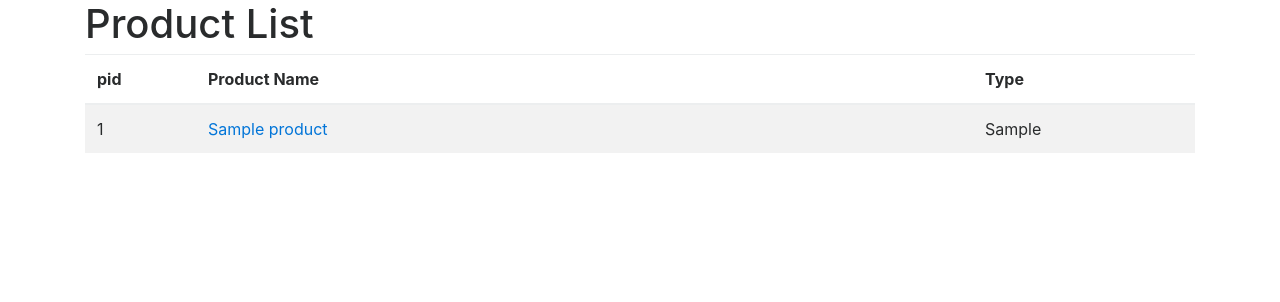
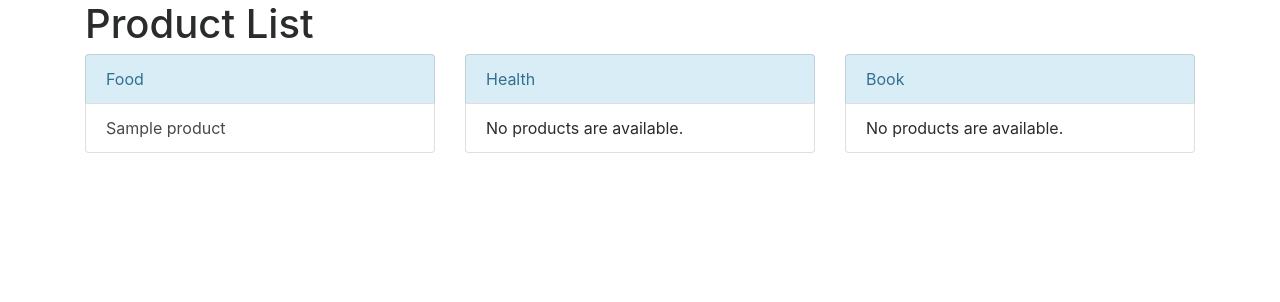
Before and after one commit to shtsai/xigua_shopping, a Django app: page /product/ in a window 1280 px wide. Shown: the part 54-356 px from the top of the page. Run offline with Django 3.2, Linux system fonts and the light colour scheme; tables that the repository leaves empty hold one stand-in row (values such as "Sample post"); some libraries are stand-ins or nearby versions.

Commit message:
change layout of product page, display by product type

```diff
--- a/backend/templates/backend/product.html
+++ b/backend/templates/backend/product.html
@@ -6,33 +6,53 @@
 	</div>
 
 	<div class="container">
+		<div class="row">
+			<div class="col-4">
+				<div class="list-group">
+				  <a href="#" class="list-group-item list-group-item-action list-group-item-info">
+				  Food
+				  </a>
+
 					{% if product %}
-
-		<div class="row">
-			<div class="col">
-				<table class="table table-striped table-hover">
-					<thead class="thead-dark">
-					<tr>
-						<th style="width:10%;">pid</th>
-						<th style="width:70%;">Product Name</th>
-						<th style="width:20%;">Type</th>
-					</tr>
-					</thead>
 						{% for p in product %}
-					<tr onclick="window.location='{% url 'backend:product_detail' p.pid %}';">
-						<td>{{ p.pid }}</a></td>
-						<td><a href="{% url 'backend:product_detail' p.pid %}"> {{ p.pname }} </a></td>
-						<td>{{ p.ptype }}</a></td>
-					</tr>
+						<a href="{% url 'backend:product_detail' p.pid %}" class="list-group-item list-group-item-action">{{ p.pname }}</a>
 						{% endfor %}
 					</table>
+
+					{% else %}
+					    <p>No products are available.</p>
+					{% endif %}
 
 				</div>
 			</div>
 
+			<div class="col-4">
+				<div class="list-group">
+				  <a href="#" class="list-group-item list-group-item-action list-group-item-info">
+				  Health
+				  </a>
+					{% if healthproduct %}
+						{% for hp in healthproduct %}
+						<a href="{% url 'backend:product_detail' hp.pid %}" class="list-group-item list-group-item-action">{{ hp.pname }}</a>
+						{% endfor %}
+					</table>
+
 					{% else %}
-	    <p>No products are available.</p>
+					    <li class="list-group-item">No products are available.</li>
 					{% endif %}
+				</div>
+			</div>
+
+		    <div class="col-4">
+				<div class="list-group">
+				  <a href="#" class="list-group-item list-group-item-action list-group-item-info">
+				  Book
+				  </a>
+				  <li class="list-group-item">No products are available.</li>
+
+				</div>
+			</div>
+		</div>
 	</div>
 
 {% endblock %}
--- a/backend/urls.py
+++ b/backend/urls.py
@@ -9,7 +9,8 @@ urlpatterns = [
     path('customer/<int:customer_id>/', views.customerdetail, name='customer_detail'),
     path('product/', views.product, name='product'),
     path('product/<int:product_id>/', views.productdetail, name='product_detail'),
-    path('order/<int:order_id>/', views.order, name='order'),
+    path('order/', views.order, name='order'),
+    path('order/<int:order_id>/', views.orderdetail, name='order_detail'),
     path('inventory/', views.inventory, name='inventory'),
     path('inventory/<int:inventory_id>', views.inventorydetail, name='inventory_detail'),
 ]
--- a/backend/views.py
+++ b/backend/views.py
@@ -55,9 +55,65 @@ def productdetail(request, product_id):
         'product': product,
     })
 
-def order(request, order_id):
+def order(request):
+    order = get_all_orders()
+    pendingorder = get_pending_orders()
+    shippedorder = get_shipped_orders()
+    completedorder = get_completed_orders()
+    template_name = 'backend/order.html'
+    return render(request, template_name, {
+        'order': order,
+        'pendingorder': pendingorder,
+        'shippedorder': shippedorder,
+        'completedorder': completedorder,
+    })
+
+def get_all_orders():
+    with connection.cursor() as cursor:
+        cursor.execute('''
+                        SELECT *
+                        FROM backend_order AS O JOIN backend_customer AS C ON O.cid_id = C.cid
+                        ORDER BY O.odate DESC
+                        ''')
+        res = dictfetchall(cursor)
+        return res
+
+def get_pending_orders():
+    with connection.cursor() as cursor:
+        cursor.execute('''
+                        SELECT *
+                        FROM backend_order AS O JOIN backend_customer AS C ON O.cid_id = C.cid
+                        WHERE ostatus="Pending"
+                        ORDER BY O.odate DESC
+                        ''')
+        res = dictfetchall(cursor)
+        return res
+
+def get_shipped_orders():
+    with connection.cursor() as cursor:
+        cursor.execute('''
+                        SELECT *
+                        FROM backend_order AS O JOIN backend_customer AS C ON O.cid_id = C.cid
+                        WHERE ostatus="Shipped"
+                        ORDER BY O.odate DESC
+                        ''')
+        res = dictfetchall(cursor)
+        return res
+
+def get_completed_orders():
+    with connection.cursor() as cursor:
+        cursor.execute('''
+                        SELECT *
+                        FROM backend_order AS O JOIN backend_customer AS C ON O.cid_id = C.cid
+                        WHERE ostatus="Completed"
+                        ORDER BY O.odate DESC
+                        ''')
+        res = dictfetchall(cursor)
+        return res
+
+def orderdetail(request, order_id):
     order = get_object_or_404(Order, pk=order_id)
-    template_name = 'backend/order.html'
+    template_name = 'backend/order_detail.html'
     items = get_order_items(order_id)
     customer = Customer.objects.filter(order__oid=order_id)[0]
     return render(request, template_name, {
```
Lines whose indentation alone changed are shown as unchanged.
